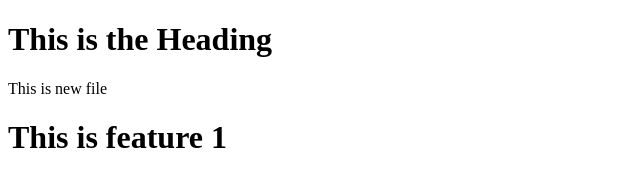
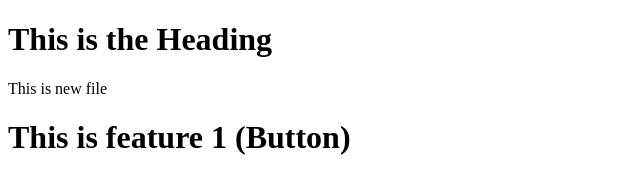
Before and after one commit to sabhijit084/LocalRepo, a plain HTML site: page index.html in a window 1280 px wide. Shown: the whole page, without its empty margins (0-640 px from the left). Drawn offline with Linux system fonts and the light colour scheme.

```diff
--- a/index.html
+++ b/index.html
@@ -8,6 +8,6 @@
 <body>
     <h1>This is the Heading</h1>
     <p>This is new file</p>
-    <h1>This is feature 1</h1>
+    <h1>This is feature 1 (Button)</h1>
 </body>
 </html>
```
